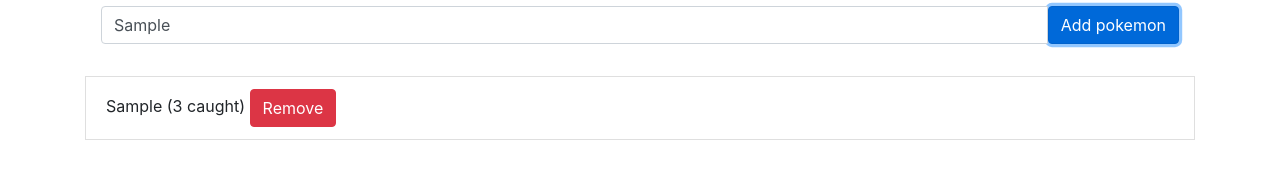
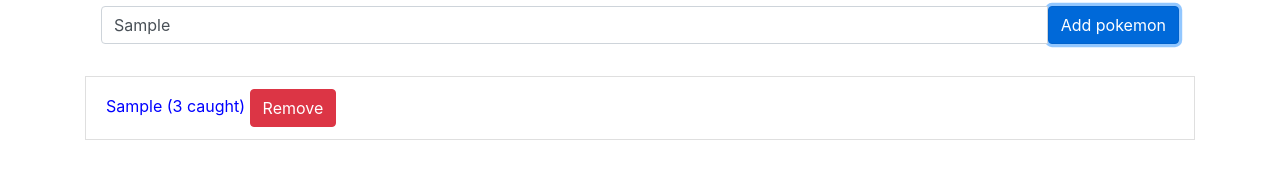
Before and after one commit to mvidailhet/ng-pokedex, an Angular app: page / in a window 1280 px wide. Both pictures are taken after typing "Sample" into the empty fields and a click on the button "Add pokemon". Shown: the part 253-432 px from the top of the page. Built offline with nearby package versions, Linux system fonts and the light colour scheme.

Commit message:
Comprendre l'encapsulation de vue en css

```diff
--- a/src/app/components/pokemon-item/pokemon-item.component.html
+++ b/src/app/components/pokemon-item/pokemon-item.component.html
@@ -1,5 +1,5 @@
 <li
-  class="list-group-item"
+  class="list-group-item pokemon-item"
 >
   {{ name }} ({{ nbCaught }} caught)
   <button type="button" class="btn btn-danger" (click)="onRemoveClick()">Remove</button>
--- a/src/app/components/pokemon-item/pokemon-item.component.scss
+++ b/src/app/components/pokemon-item/pokemon-item.component.scss
@@ -1,3 +1,7 @@
 :host {
   display: block;
 }
+
+/* .pokemon-item {
+  color: blue;
+} */
--- a/src/app/components/pokemon-list/pokemon-list.component.scss
+++ b/src/app/components/pokemon-list/pokemon-list.component.scss
@@ -0,0 +1,3 @@
+::ng-deep .pokemon-item {
+  color: blue;
+}
```
